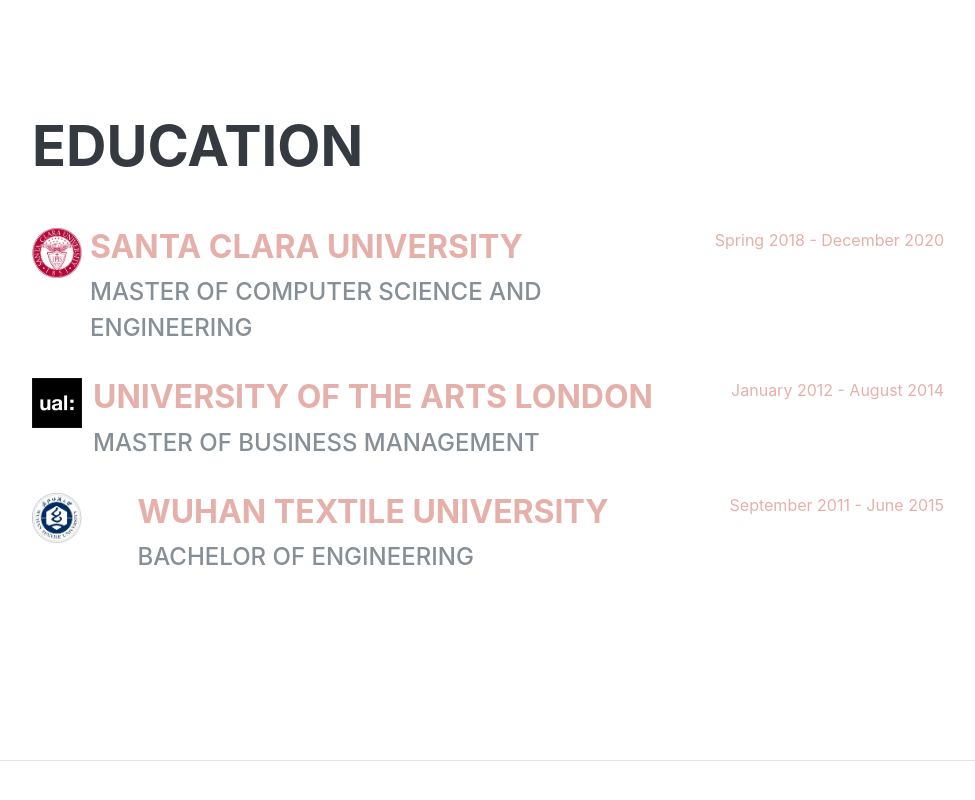
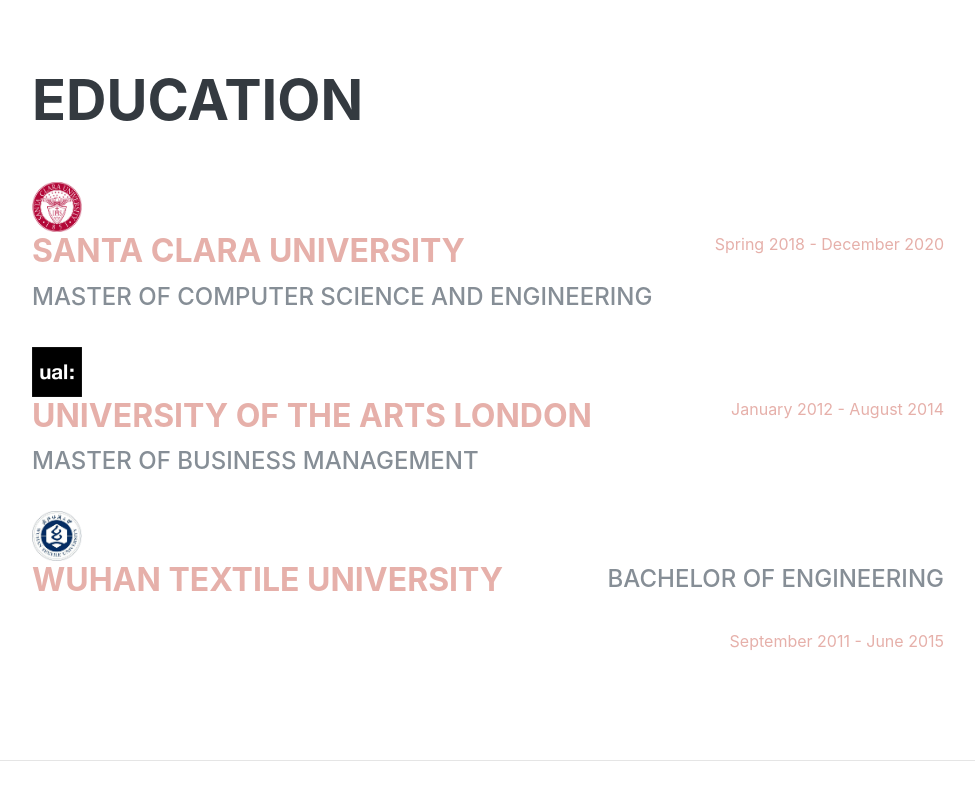
Before and after one commit to Mandy993/shiman.github.io, a plain HTML site: page index.html in a window 1280 px wide. Shown: the part 3469-4269 px from the top of the page, without its empty margins (288-1263 px from the left). Drawn offline with nearby package versions, Linux system fonts and the light colour scheme; a web font is replaced by a local one.

Commit message:
Update index.html

```diff
--- a/index.html
+++ b/index.html
@@ -146,8 +146,8 @@
         <div class="w-100">
           <h2 class="mb-5">Education</h2>
 
-          <div class="resume-item d-flex flex-column flex-md-row justify-content-between mb-3">
-            <img class="img-circle mr-2" width="50" height="50" src="imgg/scu_logo.png" alt="">
+          <img class="img-circle mr-2" width="50" height="50" src="imgg/scu_logo.png" alt="">
+           <div class="resume-item d-flex flex-column flex-md-row justify-content-between mb-3">
             <div class="resume-content">
               <h3 class="mb-2">
                 <a href="https://www.linkedin.com/school/santa-clara-university/">Santa Clara University</a>
@@ -159,8 +159,8 @@
             </div>
           </div>
 
-          <div class="resume-item d-flex flex-column flex-md-row justify-content-between mb-3">
-            <img class="img-circle mr-2" width="50" height="50" src="imgg/ual_logo.png" alt="">
+          <img class="img-circle mr-2" width="50" height="50" src="imgg/ual_logo.png" alt="">
+           <div class="resume-item d-flex flex-column flex-md-row justify-content-between mb-3">
             <div class="resume-content">
               <h3 class="mb-2">
                 <a href="https://www.linkedin.com/school/university-of-the-arts-london/">University of the Arts London</a>
@@ -172,9 +172,8 @@
             </div>
           </div>
 
-          <div class="resume-item d-flex flex-column flex-md-row justify-content-between mb-3">
-            <img class="img-circle mr-2" width="50" height="50" src="imgg/wtu_logo.png" alt="">
-            <div class="resume-content">
+          <img class="img-circle mr-2" width="50" height="50" src="imgg/wtu_logo.png" alt="">
+            <div class="resume-item d-flex flex-column flex-md-row justify-content-between mb-3">
               <h3 class="mb-2">
                 <a href="https://www.linkedin.com/school/wuhantextileuniversity/">Wuhan Textile University</a>
               </h3>
```
